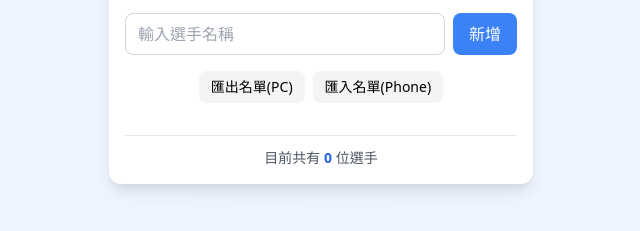
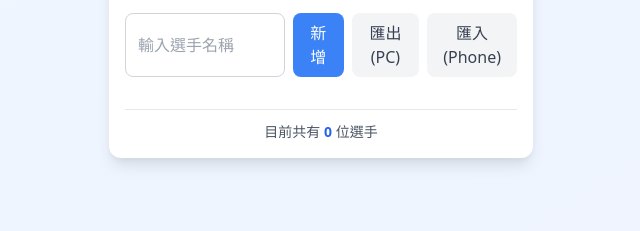
Before and after one commit to DinDon1978/baseball, a plain HTML site: page index.html in a window 1280 px wide. Shown: the part 91-322 px from the top of the page, without its empty margins (319-959 px from the left). Drawn offline with nearby package versions, Linux system fonts and the light colour scheme.

Commit message:
Update index.html

```diff
--- a/index.html
+++ b/index.html
@@ -58,26 +58,23 @@
 			<form id="addPlayerForm" class="space-y-3">
 				<div class="flex gap-2">
 					<input type="text" id="playerName" required
-                           class="flex-1 px-3 py-2 text-base border border-gray-300 rounded-lg focus:ring-2 focus:ring-blue-500 focus:border-blue-500 transition-all outline-none"
+						   class="w-40 px-3 py-2 text-base border border-gray-300 rounded-lg focus:ring-2 focus:ring-blue-500 focus:border-blue-500 transition-all outline-none"
 						   placeholder="輸入選手名稱">
 					<button type="submit"
 							class="bg-blue-500 hover:bg-blue-600 active:bg-blue-700 text-white px-4 py-2 rounded-lg transition-colors duration-200">
 						新增
 					</button>
+					<button type="button" onclick="exportData()"
+							class="bg-gray-100 hover:bg-gray-200 active:bg-gray-300 text-gray-700 px-4 py-2 rounded-lg transition-colors duration-200">
+						匯出(PC)
+					</button>
+					<input type="file" id="importFile" accept=".json" style="display: none" onchange="importData(this)">
+					<button type="button" onclick="document.getElementById('importFile').click()"
+							class="bg-gray-100 hover:bg-gray-200 active:bg-gray-300 text-gray-700 px-4 py-2 rounded-lg transition-colors duration-200">
+						匯入(Phone)
+					</button>
 				</div>
 			</form>
-
-            <div class="flex gap-2 justify-center">
-                <button onclick="exportData()"
-                        class="text-sm px-3 py-1.5 bg-gray-100 hover:bg-gray-200 active:bg-gray-300 rounded-lg transition-colors duration-200">
-                    匯出名單(PC)
-                </button>
-                <input type="file" id="importFile" accept=".json" style="display: none" onchange="importData(this)">
-                <button onclick="document.getElementById('importFile').click()"
-                        class="text-sm px-3 py-1.5 bg-gray-100 hover:bg-gray-200 active:bg-gray-300 rounded-lg transition-colors duration-200">
-                    匯入名單(Phone)
-                </button>
-            </div>
 
             <div id="playerList" class="space-y-2">
             </div>
```
Lines whose indentation alone changed are shown as unchanged.
